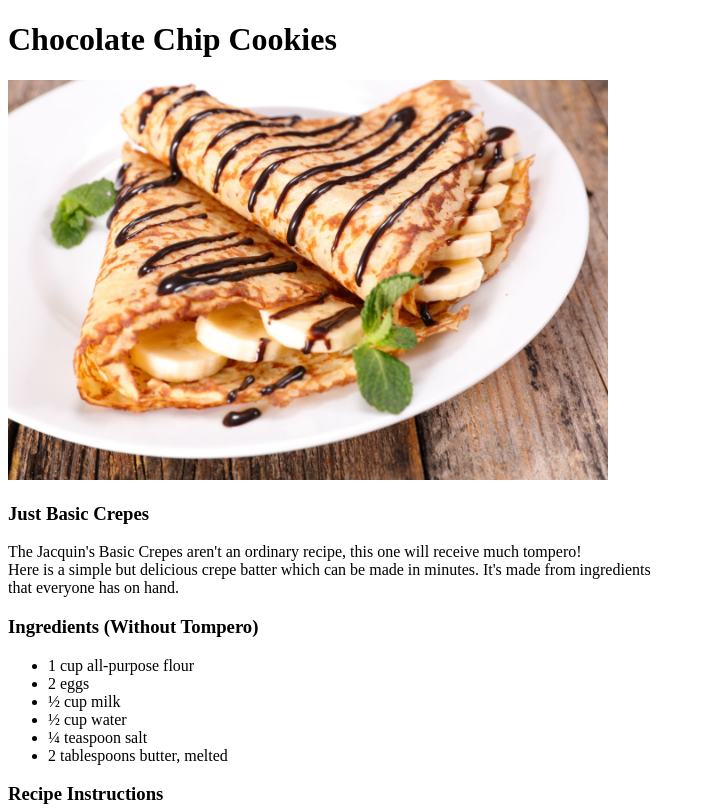
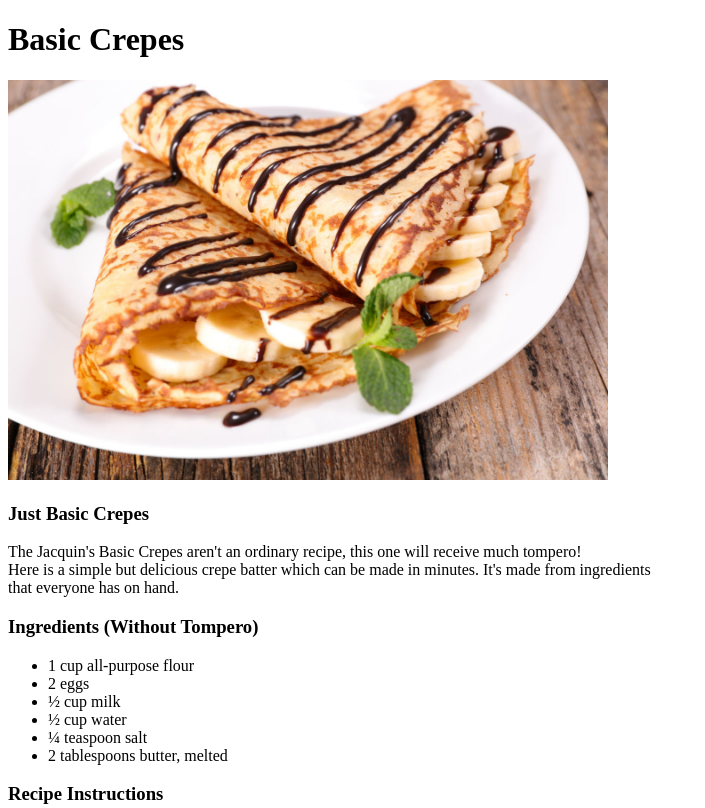
Before and after one commit to johanrecaman/odin-recipes, a plain HTML site: page odin-recipes/crepes.html in a window 1280 px wide. Shown: the top 808 px of the page, without its empty margins (0-705 px from the left). Drawn offline with Linux system fonts and the light colour scheme.

Commit message:
Updated  Title

```diff
--- a/odin-recipes/crepes.html
+++ b/odin-recipes/crepes.html
@@ -7,7 +7,7 @@
 </head>
 
 <body>
-    <h1>Chocolate Chip Cookies</h1>
+    <h1>Basic Crepes</h1>
     <img src="../images/crepe.jpeg" heigh="300" width="600">
 
     <h3>Just Basic Crepes</h3>
```
